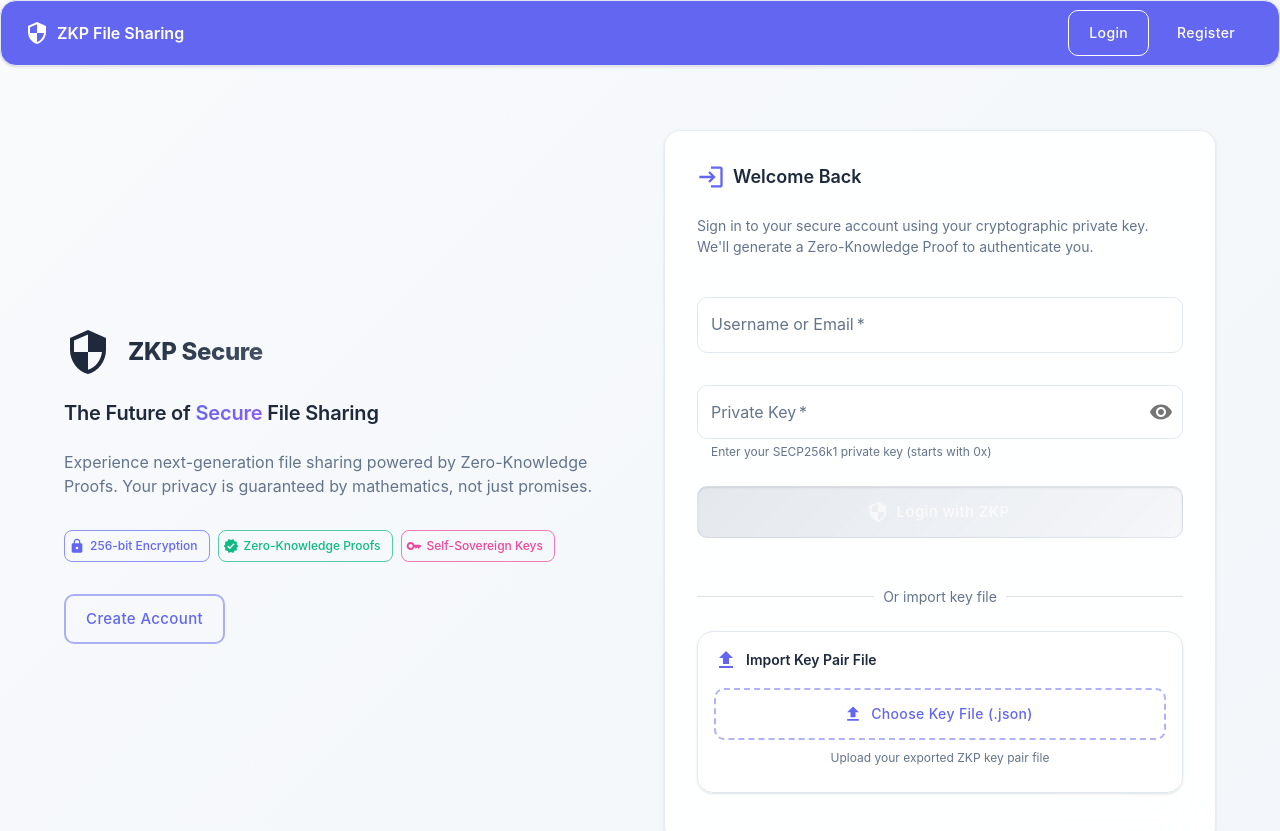
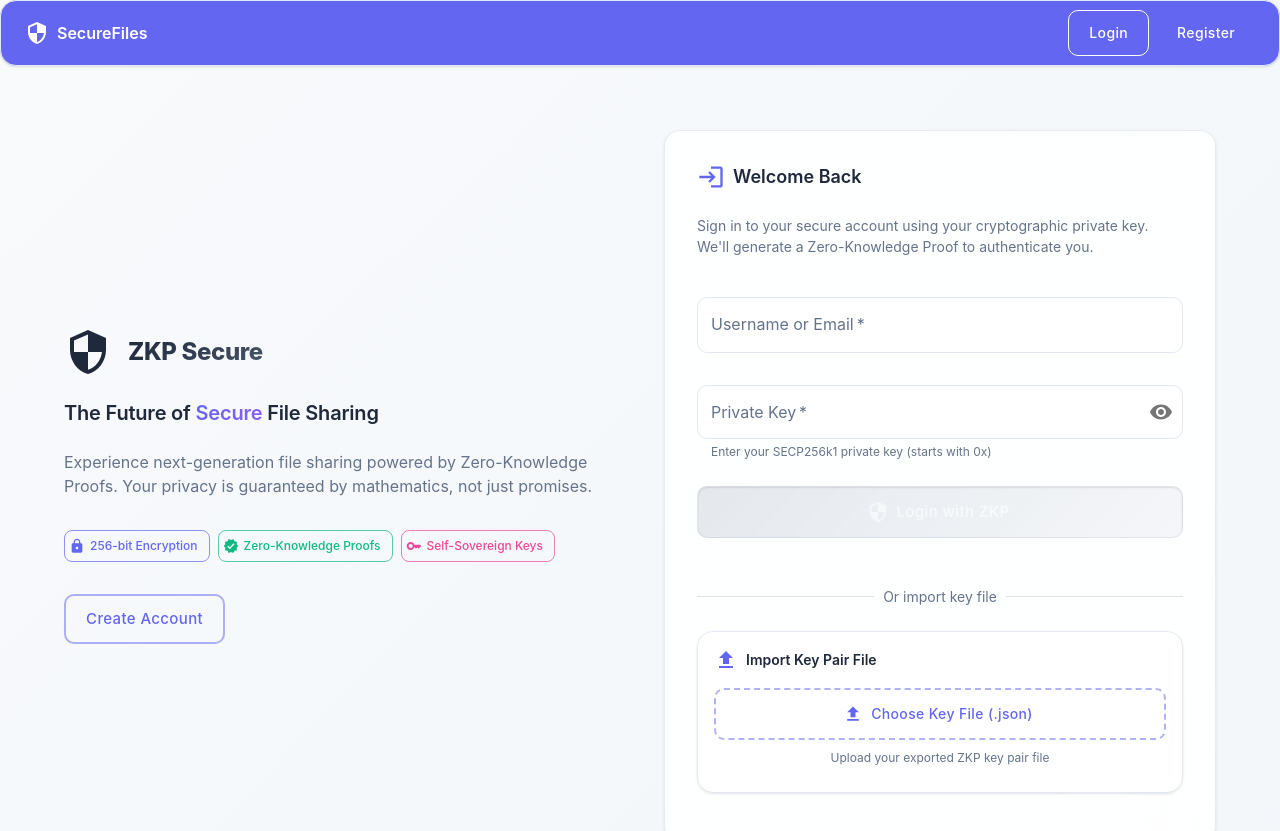
Before and after one commit to i-dipanshu/secure-files, a React (Create React App) app in the folder UI/zkp-frontend/: page /login in a window 1280 px wide. Shown: the top 831 px of the page. Built offline with nearby package versions, Linux system fonts and the light colour scheme; no server answers.

Commit message:
fix: Update Navbar branding from 'ZKP File Sharing' to 'SecureFiles' - Improved consistency with the new application branding across the UI.

```diff
--- a/UI/zkp-frontend/src/components/Navbar.tsx
+++ b/UI/zkp-frontend/src/components/Navbar.tsx
@@ -78,7 +78,7 @@
           sx={{ flexGrow: 1, fontWeight: 600, cursor: 'pointer' }}
           onClick={() => navigate(auth?.isAuthenticated ? '/dashboard' : '/login')}
         >
-          ZKP File Sharing
+          SecureFiles
         </Typography>
 
         {/* Navigation Links */}
```
